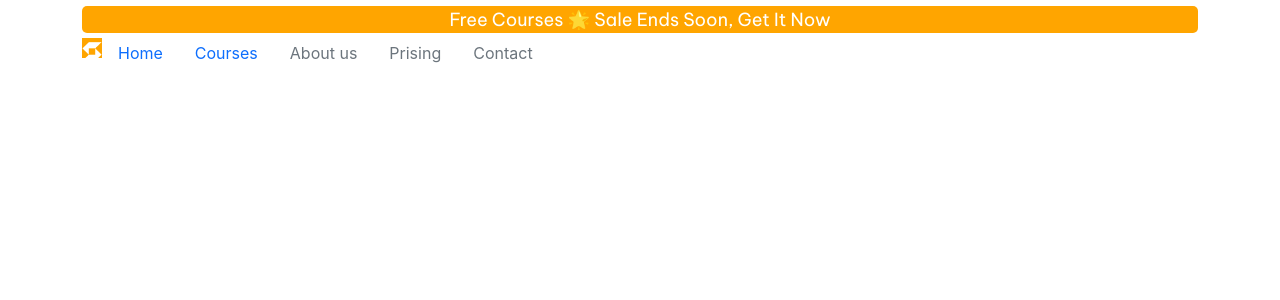
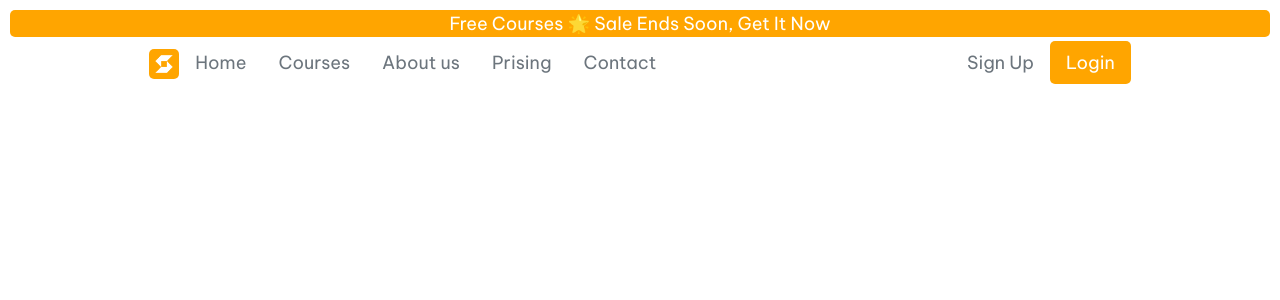
Before and after one commit to Myrzaim/31github, a React (Create React App) app: page / in a window 1280 px wide. Shown: the top 300 px of the page. Built offline with nearby package versions, Linux system fonts and the light colour scheme.

Commit message:
navbar complete

```diff
--- a/src/Components/Header/Header.css
+++ b/src/Components/Header/Header.css
@@ -1,3 +1,7 @@
+.mainDiv {
+    margin: 10px;
+    font-family: 'Be Vietnam Pro', sans-serif;
+}
 .headNav {
     background-color: orange;
     margin-top: 0.5%;
@@ -7,9 +11,32 @@
     font-size: 18px;
     font-family: 'Be Vietnam Pro', sans-serif;
 }
+
 .navLogo {
-margin-top: 0.5%;
-width: 20px;
-height: 20px;
+font-size: 18px;
+margin-top: 8px;
+border-radius: 5px;
 background-color: orange;
+width: 30px;
+height: 30px;
+display: flex;
+align-items: center;
+justify-content: center;
 }
+.navStyle{
+    justify-content: space-around;
+    font-size: 18px;
+
+}
+.imgLogo {
+    width: 20px;
+    height: 20px;
+    padding: 1px;
+
+}
+.nav-login{
+    color: white !important;
+    text-decoration: none;
+    background-color: orange;
+    border-radius: 5px;
+}
--- a/src/Components/Header/Header.jsx
+++ b/src/Components/Header/Header.jsx
@@ -5,23 +5,29 @@
 
 const Header = () => {
     return (
-        <Container>
+        <>
+            <div className='mainDiv'>
             <div className='headNav'>Free Courses 🌟 Sale Ends Soon, Get It Now</div>
-        <Nav
+        <Nav className='mt-1 navStyle'
             >
+               <Nav>
+          <NavItem>
                 <div className='navLogo'>
-                <img src={navLogo} alt="navLogo" className="w-100" />
-                </div>
+                <img src={navLogo} alt="navLogo" className="imgLogo" />
+                    </div>
+         </NavItem>
           <NavItem>
             <NavLink
-              active
+              disabled
               href="#"
             >
               Home
             </NavLink>
           </NavItem>
           <NavItem>
-            <NavLink href="#">
+            <NavLink
+            disabled
+             href="#">
             Courses
             </NavLink>
           </NavItem>
@@ -48,10 +54,28 @@
             >
              Contact
             </NavLink>
+                </NavItem>
+                </Nav>
+                <Nav>
+                <NavItem>
+            <NavLink
+              disabled
+              href="#"
+            >
+             Sign Up
+            </NavLink>
           </NavItem>
-            </Nav>
-            </Container>
-
+          <NavItem >
+            <NavLink className='nav-login'
+              href="#"
+            >
+             Login
+            </NavLink>
+                </NavItem>
+                </Nav>
+        </Nav>
+        </div>
+    </>
     );
 };
 
--- a/src/index.css
+++ b/src/index.css
@@ -1,5 +1,6 @@
 body {
   margin: 0;
+  padding: 0;
   font-family: -apple-system, BlinkMacSystemFont, 'Segoe UI', 'Roboto', 'Oxygen',
     'Ubuntu', 'Cantarell', 'Fira Sans', 'Droid Sans', 'Helvetica Neue',
     sans-serif;
```
